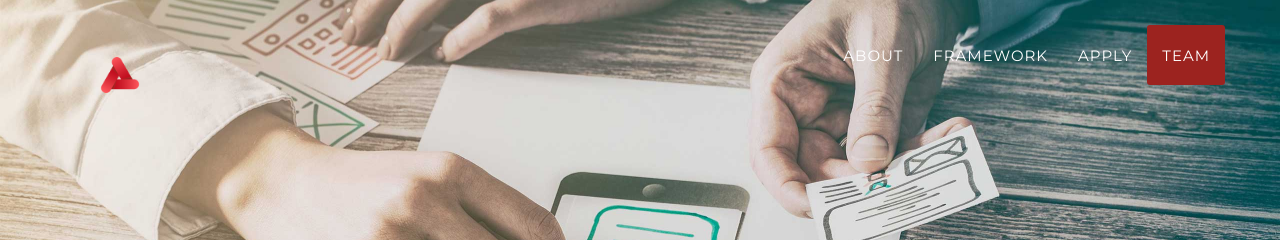
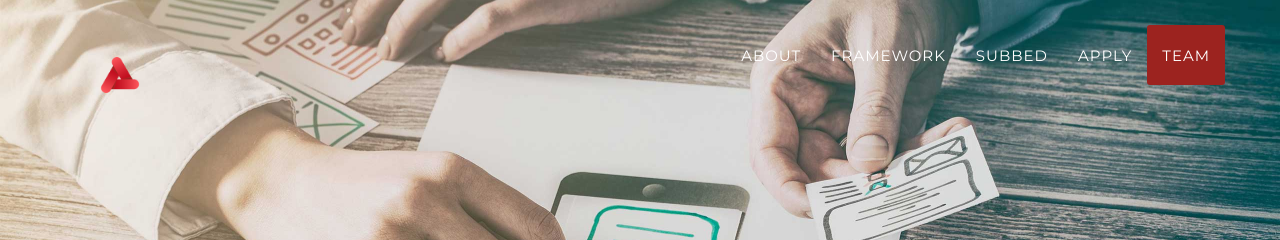
Before and after one commit to unc-pmclub/main-website, a Jekyll site: the page built from index.html, in a window 1280 px wide. Shown: the top 240 px of the page. Built offline with Jekyll 4.4.1, drawn with Linux system fonts in a browser that asks for light colours; some web fonts are replaced.

Commit message:
Update header.html

```diff
--- a/_includes/header.html
+++ b/_includes/header.html
@@ -28,6 +28,9 @@
                         <a class="page-scroll" href="#fmwork">Framework</a>
                     </li>
                     <li>
+                        <a class="page-scroll" href="#corperate_partner">Subbed</a>
+                    </li>
+                    <li>
                         <a class="page-scroll" href="#join">Apply</a>
                     </li>
                     <li>
```
